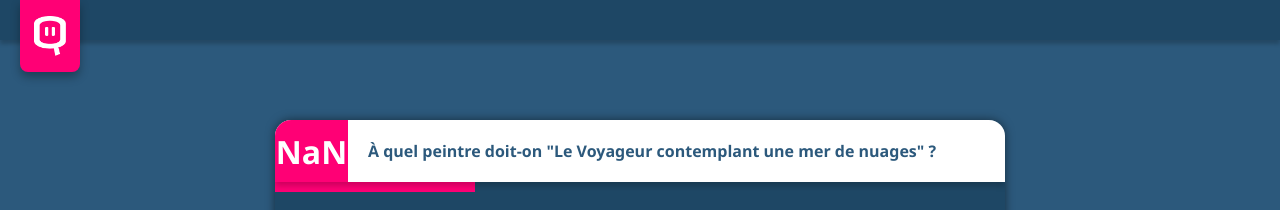
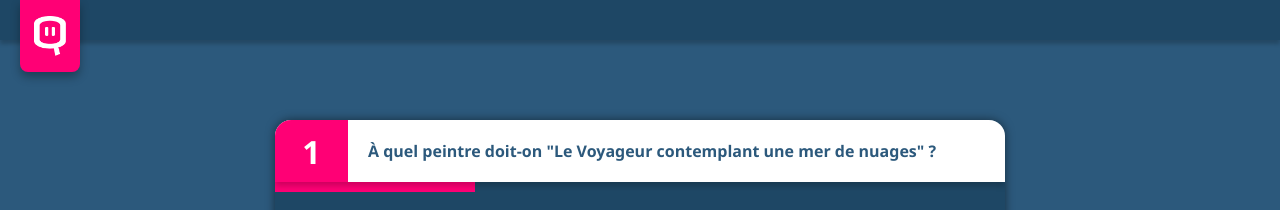
Before and after one commit to RmiMekaa/QuizzApp, a React (Create React App) app: page /quizz in a window 1280 px wide. Shown: the top 210 px of the page. Built offline with nearby package versions, Linux system fonts and the light colour scheme.

Commit message:
Refacto: rename const to avoid confusion

```diff
--- a/src/pages/QuizzPage.jsx
+++ b/src/pages/QuizzPage.jsx
@@ -4,15 +4,15 @@ import questions from '../mockData/questions.js'
 import Results from '../components/Results'
 
 export default function QuizzPage() {
-  const [questionNumber, setquestionNumber] = useState(0)
+  const [index, updateIndex] = useState(0)
   const [userAnswers, setUserAnswers] = useState([]);
   const quizz = questions;
 
   return (
     <main className='quizzPage'>
-      {(questionNumber > quizz.length - 1)
+      {(index > quizz.length - 1)
         ? <Results {...{ quizz, userAnswers }} />
-        : <QuestionCard question={quizz[questionNumber]} {...{ questionNumber, setquestionNumber, userAnswers, setUserAnswers }} />
+        : <QuestionCard question={quizz[index]} {...{ index, updateIndex, userAnswers, setUserAnswers }} />
       }
     </main>
   )
```
